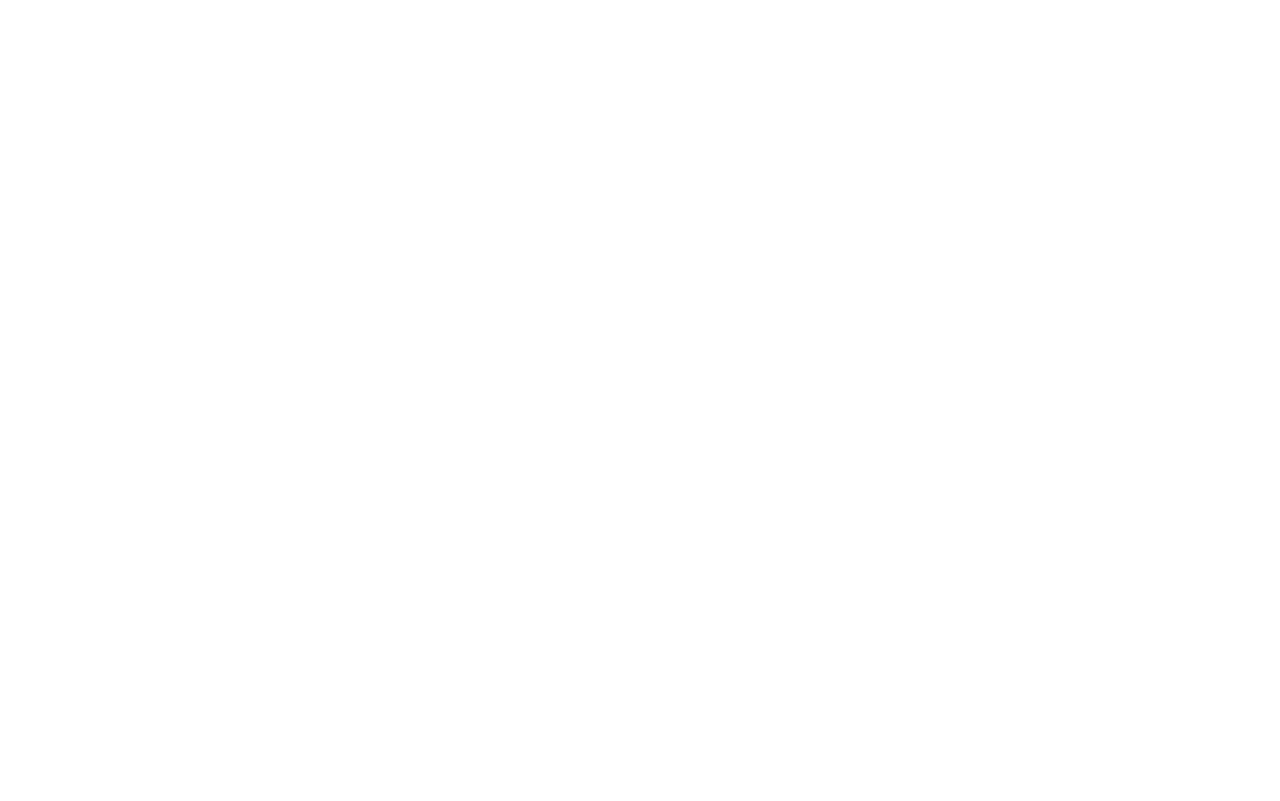
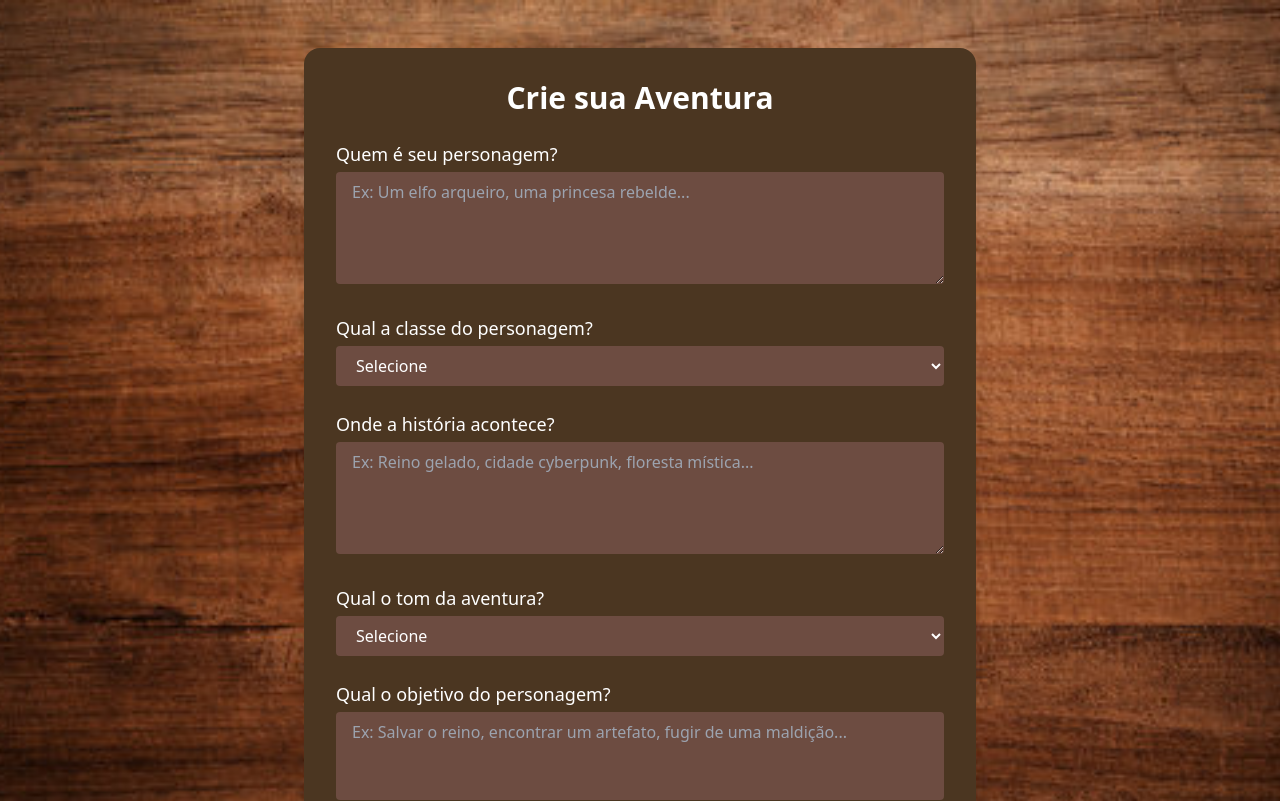
Before and after one commit to nuneslg/Talesmith, a React (Vite) app in the folder frontend/: page /config in a window 1280 px wide. Before the commit this address had no page. Shown: the top 801 px of the page. Built offline with nearby package versions, Linux system fonts and the light colour scheme.

Commit message:
Implementação de página de criação de história

```diff
--- a/frontend/package.json
+++ b/frontend/package.json
@@ -9,8 +9,8 @@
   },
   "dependencies": {
     "axios": "^1.10.0",
-    "react": "^18.2.0",
-    "react-dom": "^18.2.0",
+    "react": "^18.3.1",
+    "react-dom": "^18.3.1",
     "react-router-dom": "^7.6.3"
   },
   "devDependencies": {
--- a/frontend/src/App.jsx
+++ b/frontend/src/App.jsx
@@ -1,8 +1,10 @@
 import { useNavigate } from 'react-router-dom'
 import background from './telainicio.png'
 
+
 function App() {
   const navigate = useNavigate()
+
 
   return (
     <div
@@ -10,7 +12,7 @@ function App() {
       style={{ backgroundImage: `url(${background})` }}
     >
       <button
-        onClick={() => navigate('/chat')}
+        onClick={() => navigate('/config')}
         className="bg-red-700 hover:bg-red-800 text-white text-2xl px-8 py-4 rounded-md font-bold tracking-wider medieval-font transition duration-300 shadow-lg"
       >
         Jogar
@@ -19,4 +21,5 @@ function App() {
   )
 }
 
+
 export default App
--- a/frontend/src/main.jsx
+++ b/frontend/src/main.jsx
@@ -1,15 +1,19 @@
+
 import React from 'react'
 import ReactDOM from 'react-dom/client'
 import { BrowserRouter, Routes, Route } from 'react-router-dom'
 import App from './App'
 import ChatPage from './pages/chat/ChatPage'
+import RPGConfig from './pages/chat/RPGConfig'
 import './index.css'
+
 
 ReactDOM.createRoot(document.getElementById('root')).render(
   <React.StrictMode>
     <BrowserRouter>
       <Routes>
         <Route path="/" element={<App />} />
+        <Route path="/config" element={<RPGConfig />} /> {/* 👈 NOVO */}
         <Route path="/chat" element={<ChatPage />} />
       </Routes>
     </BrowserRouter>
--- /dev/null
+++ b/frontend/src/pages/chat/RPGConfig.jsx
@@ -0,0 +1,136 @@
+import { useState } from 'react'
+import { useNavigate } from 'react-router-dom'
+import fundo from './MadeiraFundo.jpg'
+
+
+function RPGConfig() {
+  const navigate = useNavigate()
+
+
+  const [form, setForm] = useState({
+    personagem: '',
+    classe: '',
+    ambientacao: '',
+    tom: '',
+    objetivo: '',
+  })
+
+
+  const handleChange = (e) => {
+    const { name, value } = e.target
+    setForm({ ...form, [name]: value })
+  }
+
+
+  const handleSubmit = (e) => {
+    e.preventDefault()
+    // Aqui você pode armazenar no localStorage ou em contexto
+    console.log('Configuração do jogo:', form)
+    navigate('/chat')
+  }
+
+
+  return (
+    <div className="min-h-screen text-white flex items-center justify-center px-4 py-12"
+    style={{
+      backgroundImage: `url(${fundo})`,
+      backgroundSize: 'cover',
+      backgroundPosition: 'center',
+      backgroundRepeat: 'no-repeat',
+    }}>
+
+      <form
+        onSubmit={handleSubmit}
+        className="bg-[#4B3621] p-8 rounded-2xl shadow-xl w-full max-w-2xl space-y-6"
+      >
+        <h1 className="text-3xl font-bold text-center">Crie sua Aventura</h1>
+
+
+        <div>
+            <label className="block text-lg mb-1">Quem é seu personagem?</label>
+            <textarea
+                name="personagem"
+                value={form.personagem}
+                onChange={handleChange}
+                className="w-full px-4 py-2 rounded bg-[#6D4C41] text-white focus:outline-none"
+                placeholder="Ex: Um elfo arqueiro, uma princesa rebelde..."
+                rows={4}  // você pode ajustar a quantidade de linhas visíveis aqui
+            />
+        </div>
+
+
+        <div>
+          <label className="block text-lg mb-1">Qual a classe do personagem?</label>
+          <select
+            name="classe"
+            value={form.classe}
+            onChange={handleChange}
+            className="w-full px-4 py-2 rounded bg-[#6D4C41] text-white focus:outline-none"
+          >
+            <option value="">Selecione</option>
+            <option>Guerreiro</option>
+            <option>Mago</option>
+            <option>Ladino</option>
+            <option>Bardo</option>
+            <option>Druida</option>
+          </select>
+        </div>
+
+
+        <div>
+            <label className="block text-lg mb-1">Onde a história acontece?</label>
+            <textarea
+                name="ambientacao"
+                value={form.ambientacao}
+                onChange={handleChange}
+                className="w-full px-4 py-2 rounded bg-[#6D4C41] text-white focus:outline-none"
+                placeholder="Ex: Reino gelado, cidade cyberpunk, floresta mística..."
+                rows={4}
+            />
+        </div>
+
+
+        <div>
+          <label className="block text-lg mb-1">Qual o tom da aventura?</label>
+          <select
+            name="tom"
+            value={form.tom}
+            onChange={handleChange}
+            className="w-full px-4 py-2 rounded bg-[#6D4C41] text-white focus:outline-none"
+          >
+            <option value="">Selecione</option>
+            <option>Épico</option>
+            <option>Cômico</option>
+            <option>Terror</option>
+            <option>Misterioso</option>
+            <option>Romântico</option>
+          </select>
+        </div>
+
+
+        <div>
+          <label className="block text-lg mb-1">Qual o objetivo do personagem?</label>
+          <textarea
+            name="objetivo"
+            value={form.objetivo}
+            onChange={handleChange}
+            className="w-full px-4 py-2 rounded bg-[#6D4C41] text-white focus:outline-none resize-none"
+            placeholder="Ex: Salvar o reino, encontrar um artefato, fugir de uma maldição..."
+            rows={3}
+            />
+        </div>
+
+
+        <button
+          type="submit"
+          className="w-full bg-yellow-700 hover:bg-yellow-800 text-white py-3 rounded-lg text-xl font-semibold transition duration-300"
+        >
+          Começar Aventura
+        </button>
+      </form>
+    </div>
+  )
+}
+
+
+export default RPGConfig
```
Also changed, not shown: frontend/src/pages/chat/MadeiraFundo.jpg (added), 1 other file (tests, documents, lock files or other folders).
